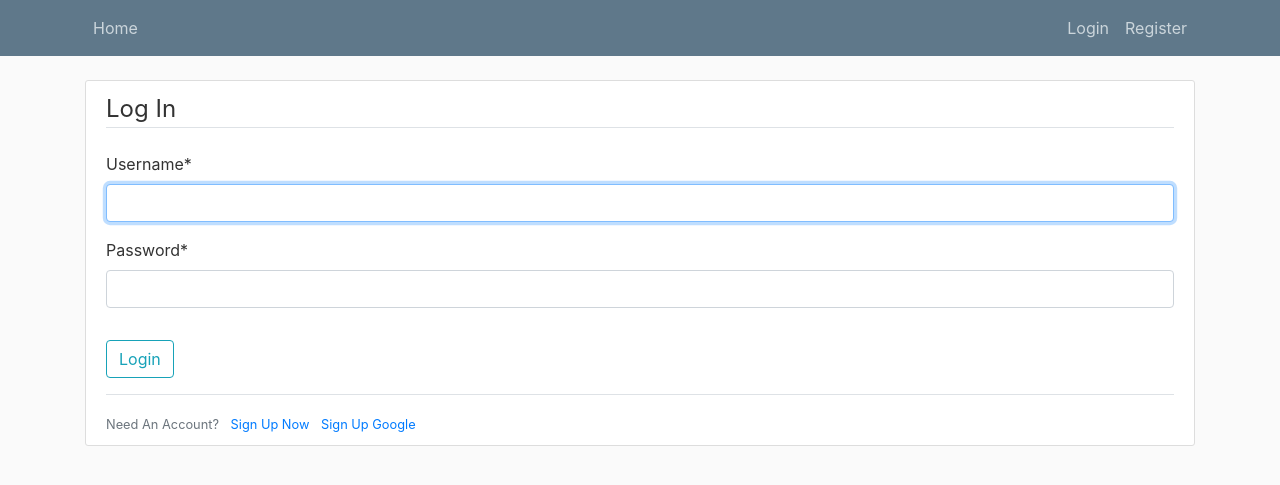
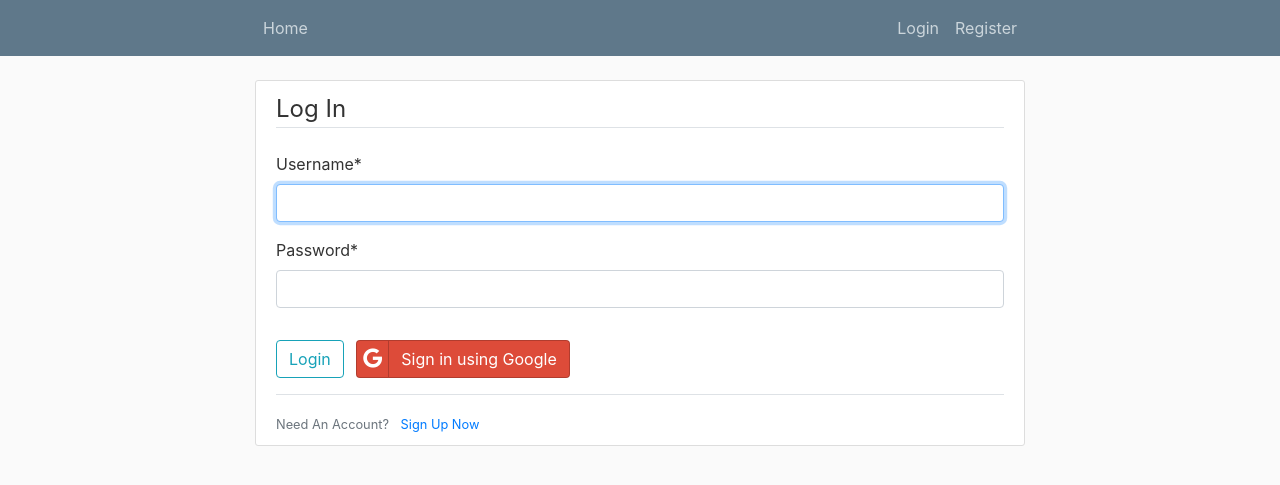
Before and after one commit to gargpushkar/AppyHighProject, a Django app: page /account/login/ in a window 1280 px wide. Shown: the top 485 px of the page. Run offline with Django 3.2, Linux system fonts and the light colour scheme; some libraries are stand-ins or nearby versions.

Commit message:
Modified Look of the website

```diff
--- a/Django2/Project1/Food/forms.py
+++ b/Django2/Project1/Food/forms.py
@@ -5,7 +5,7 @@ from .models import FoodStore
 class FoodForm(forms.Form):
     """FoodForm definition."""
     name = forms.CharField(
-        label='Enter food name you want to search.', max_length=50, required=True)
+        label='Enter the food name you want to search.', max_length=50, required=True)
 
 
 class AddFoodForm(forms.ModelForm):
--- /dev/null
+++ b/Django2/Project1/Food/static/Food/bootstrap-social.css
@@ -0,0 +1,51 @@
+.btn-social{
+    position:relative;
+    padding-left:44px;
+    text-align:left;
+    white-space:nowrap;
+    overflow:hidden;
+    text-overflow:ellipsis
+}.btn-social>:first-child{
+    position:absolute;
+    left:0;
+    top:0;
+    bottom:0;
+    width:32px;
+    line-height:34px;
+    font-size:1.4em;
+    text-align:center;
+    border-right:1px solid rgba(0,0,0,0.2)
+}
+
+.btn-google{color:#fff;background-color:#dd4b39;border-color:rgba(0,0,0,0.2)}.btn-google:focus,.btn-google.focus{
+    color:#fff;
+    background-color:#c23321;
+    border-color:rgba(0,0,0,0.2)
+}
+
+
+.btn-google:hover{
+    color:#fff;
+    background-color:#c23321;
+    border-color:rgba(0,0,0,0.2)
+}
+
+.btn-google:active,.btn-google.active,.open>.dropdown-toggle.btn-google{color:#fff;background-color:#c23321;border-color:rgba(0,0,0,0.2)}.btn-google:active:hover,.btn-google.active:hover,.open>.dropdown-toggle.btn-google:hover,.btn-google:active:focus,.btn-google.active:focus,.open>.dropdown-toggle.btn-google:focus,.btn-google:active.focus,.btn-google.active.focus,.open>.dropdown-toggle.btn-google.focus{
+    color:#fff;
+    background-color:#a32b1c;
+    border-color:rgba(0,0,0,0.2)
+}
+
+.btn-google:active,.btn-google.active,.open>.dropdown-toggle.btn-google{
+    background-image:none
+}
+
+.btn-google.disabled:hover,.btn-google[disabled]:hover,fieldset[disabled] .btn-google:hover,.btn-google.disabled:focus,.btn-google[disabled]:focus,fieldset[disabled] .btn-google:focus,.btn-google.disabled.focus,.btn-google[disabled].focus,fieldset[disabled] .btn-google.focus{
+    background-color:#dd4b39;
+    border-color:rgba(0,0,0,0.2)
+}
+
+.btn-google .badge{
+    color:#dd4b39;
+    background-color:#fff
+}
--- a/Django2/Project1/Food/static/Food/main.css
+++ b/Django2/Project1/Food/static/Food/main.css
@@ -11,6 +11,10 @@ body {
   ul {
     margin: 0;
   }
+
+  .container {
+    width: 50em;
+	}
 
   .bg-steel {
     background-color: #5f788a;
@@ -82,3 +86,21 @@ body {
   .account-heading {
     font-size: 2.5rem;
   }
+
+  .food-detail {
+	margin-bottom: 20px;
+  }
+
+.food-detail-header {
+	width: 60%;
+	font-size: 42px;
+	font-weight: bold;
+}
+
+.food-detail-link {
+	margin-top: 20px;
+}
+.add-food{
+  font-weight: bold;
+  font-size: 32px;
+}
--- a/Django2/Project1/Food/templates/Food/add_food.html
+++ b/Django2/Project1/Food/templates/Food/add_food.html
@@ -2,9 +2,6 @@
 {% load crispy_forms_tags %}
 
 {% block content %}
-<!-- <div class="jumbotron">
-    <h1>Welcome to my Food App.</h1>
-</div> -->
 <div class="content-section">
     <form method="POST">
         {% csrf_token %}
@@ -13,7 +10,7 @@
             {{ form|crispy }}
         </fieldset>
         <div class="form-group">
-            <button class="btn btn-outline-info" type="submit">Post</button>
+            <button class="btn btn-outline-info" type="submit">Submit</button>
         </div>
     </form>
 
--- a/Django2/Project1/Food/templates/Food/base.html
+++ b/Django2/Project1/Food/templates/Food/base.html
@@ -16,7 +16,9 @@
     <script src="https://stackpath.bootstrapcdn.com/bootstrap/4.3.1/js/bootstrap.min.js"
         integrity="sha384-JjSmVgyd0p3pXB1rRibZUAYoIIy6OrQ6VrjIEaFf/nJGzIxFDsf4x0xIM+B07jRM"
         crossorigin="anonymous"></script>
-    <link rel="stylesheet" href="{% static 'Food/main.css' %}" type="text/css">
+	<link rel="stylesheet" href="{% static 'Food/main.css' %}" type="text/css">
+    <link rel="stylesheet" href="{% static 'Food/bootstrap-social.css' %}" type="text/css">
+	<link rel="stylesheet" href="https://cdnjs.cloudflare.com/ajax/libs/font-awesome/4.7.0/css/font-awesome.min.css">
 </head>
 
 <body>
--- a/Django2/Project1/Food/templates/Food/home.html
+++ b/Django2/Project1/Food/templates/Food/home.html
@@ -5,10 +5,13 @@
     Home
 {% endblock title %}
 
+
 {% block content %}
 <!-- <div class="jumbotron">
     <h1>Welcome to my Food App.</h1>
 </div> -->
+
+<h2>Welcome To FoodStore App</h2>
 <div class="content-section">
     <form method="POST">
         {% csrf_token %}
@@ -17,7 +20,7 @@
             {{ form|crispy }}
         </fieldset>
         <div class="form-group">
-            <button class="btn btn-outline-info" type="submit">Post</button>
+            <button class="btn btn-outline-info" type="submit">Search</button>
         </div>
     </form>
 
--- a/Django2/Project1/users/templates/users/login.html
+++ b/Django2/Project1/users/templates/users/login.html
@@ -18,14 +18,14 @@
         </fieldset>
         <div class="form-group">
             <button class="btn btn-outline-info" type="submit">Login</button>
+            <a href="{% provider_login_url 'google' %}" class="btn btn-social btn-google ml-2">
+                <i class="fa fa-google"></i>Sign in using Google
+            </a>
         </div>
     </form>
 
     <div class="border-top pt-3">
         <small class="text-muted">Need An Account? <a href="{% url 'users:register' %}" class="ml-2">Sign Up Now</a>
-        </small>
-        <small>
-            <a href="{% provider_login_url 'google' %}" class="ml-2">Sign Up Google</a>
         </small>
     </div>
 </div>
```
Also changed, not shown: Django2/Project1/Food/static/Food/font-awesome.css (added, +36 -0 lines), Django2/Project1/Food/templates/Food/add_food_m.html (+2 -5 lines), Django2/Project1/Food/templates/Food/food_detail.html (+23 -10 lines), Django2/Project1/Food/templates/Food/food_list.html (+8 -3 lines).
